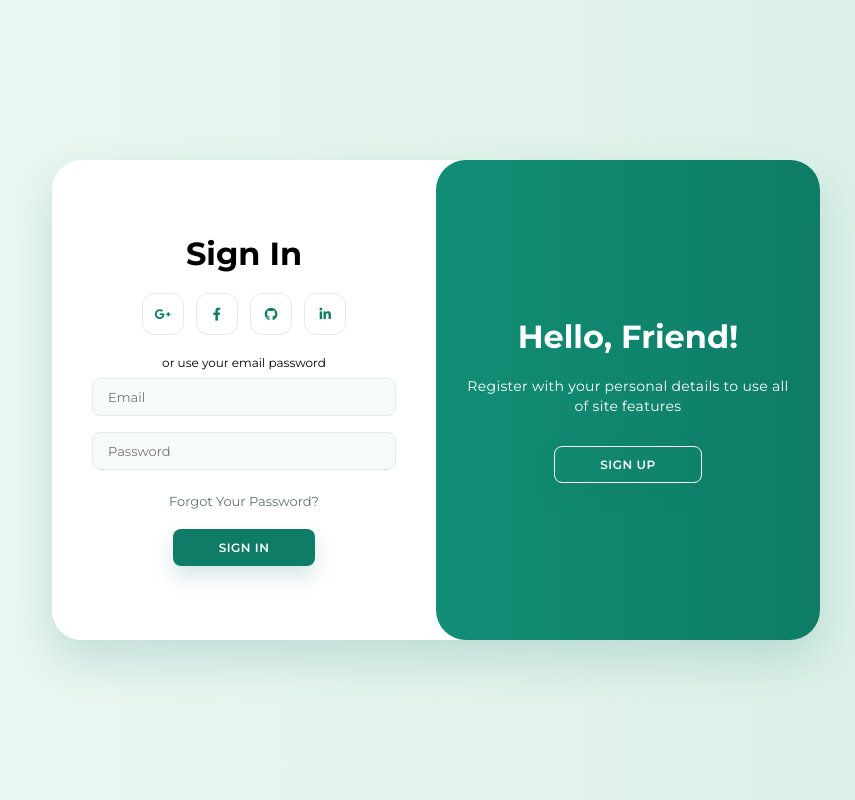
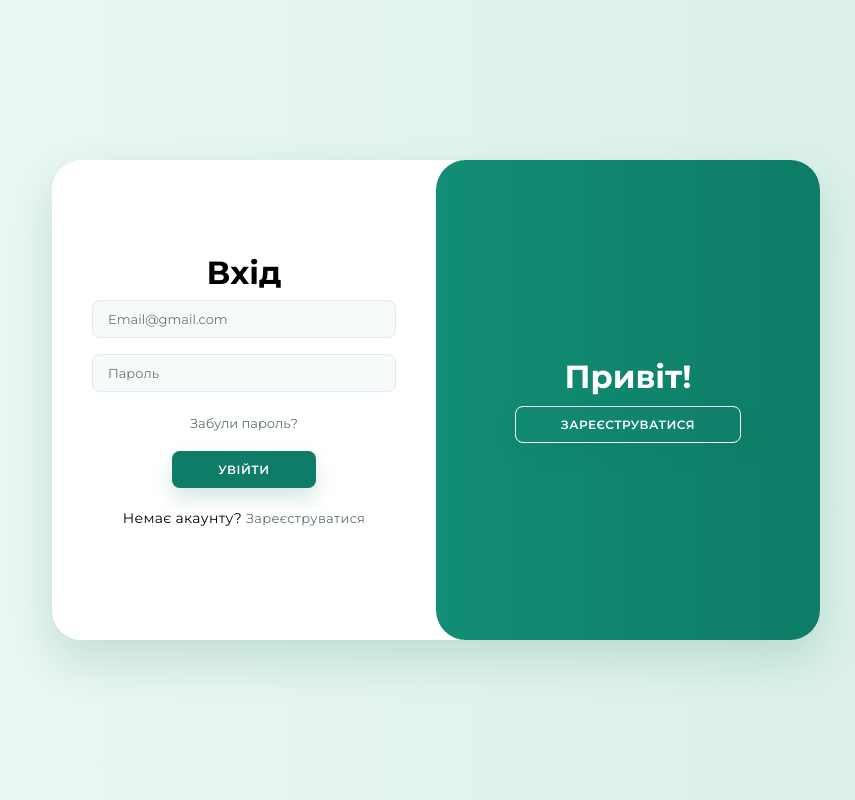
Before and after one commit to olegperetyatko014-gif/chystodim, a website: page login.html in a window 1280 px wide. Shown: the whole page, without its empty margins (204-1059 px from the left). Drawn offline with nearby package versions, Linux system fonts and the light colour scheme.

Commit message:
Update login.html to support Ukrainian language

```diff
--- a/login.html
+++ b/login.html
@@ -1,16 +1,13 @@
 <!DOCTYPE html>
-<html lang="en">
+<html lang="uk">
 
 <head>
     <meta charset="UTF-8">
     <meta name="viewport" content="width=device-width, initial-scale=1.0">
 
-    <link rel="stylesheet"
-        href="https://cdnjs.cloudflare.com/ajax/libs/font-awesome/6.4.2/css/all.min.css">
-
     <link rel="stylesheet" href="login.css">
 
-    <title>Modern Login Page</title>
+    <title>Вхід</title>
 </head>
 
 <body>
@@ -18,48 +15,38 @@
 <div class="container" id="container">
 
     <div class="form-container sign-up">
-        <form id="signupForm">
+        <form id="signupForm" novalidate>
 
-            <h1>Create Account</h1>
-
-            <div class="social-icons">
-                <a href="#" class="icon"><i class="fa-brands fa-google-plus-g"></i></a>
-                <a href="#" class="icon"><i class="fa-brands fa-facebook-f"></i></a>
-                <a href="#" class="icon"><i class="fa-brands fa-github"></i></a>
-                <a href="#" class="icon"><i class="fa-brands fa-linkedin-in"></i></a>
-            </div>
-
-            <span>or use your email for registration</span>
+            <h1>Створити акаунт</h1>
 
             <input type="text" id="signupName" placeholder="Ім'я">
-<input type="email" id="signupEmail" placeholder="Email">
+<input type="email" id="signupEmail" placeholder="Email@gmail.com">
 <input type="password" id="signupPassword" placeholder="Пароль">
 
-            <button type="submit">Sign Up</button>
+            <div class="form-message" id="signupMessage"></div>
+
+            <button type="submit">Зареєструватися</button>
+
+            <p class="mobile-toggle">Вже є акаунт? <a href="#" id="showLogin">Увійти</a></p>
 
         </form>
     </div>
 
     <div class="form-container sign-in">
-        <form id="loginForm">
+        <form id="loginForm" novalidate>
 
-            <h1>Sign In</h1>
+            <h1>Вхід</h1>
 
-            <div class="social-icons">
-                <a href="#" class="icon"><i class="fa-brands fa-google-plus-g"></i></a>
-                <a href="#" class="icon"><i class="fa-brands fa-facebook-f"></i></a>
-                <a href="#" class="icon"><i class="fa-brands fa-github"></i></a>
-                <a href="#" class="icon"><i class="fa-brands fa-linkedin-in"></i></a>
-            </div>
+            <input type="email" id="loginEmail" placeholder="Email@gmail.com">
+<input type="password" id="loginPassword" placeholder="Пароль">
 
-            <span>or use your email password</span>
+            <div class="form-message" id="loginMessage"></div>
 
-            <input type="email" id="loginEmail" placeholder="Email">
-<input type="password" id="loginPassword" placeholder="Password">
+            <a href="#" id="forgotPasswordBtn">Забули пароль?</a>
 
-            <a href="#">Forgot Your Password?</a>
+            <button type="submit">Увійти</button>
 
-            <button type="submit">Sign In</button>
+            <p class="mobile-toggle">Немає акаунту? <a href="#" id="showRegister">Зареєструватися</a></p>
 
         </form>
     </div>
@@ -69,15 +56,13 @@
         <div class="toggle">
 
             <div class="toggle-panel toggle-left">
-                <h1>Welcome Back!</h1>
-                <p>Enter your personal details to use all of site features</p>
-                <button class="hidden" id="login">Sign In</button>
+                <h1>З поверненням!</h1>
+                <button class="hidden" id="login">Увійти</button>
             </div>
 
             <div class="toggle-panel toggle-right">
-                <h1>Hello, Friend!</h1>
-                <p>Register with your personal details to use all of site features</p>
-                <button class="hidden" id="register">Sign Up</button>
+                <h1>Привіт!</h1>
+                <button class="hidden" id="register">Зареєструватися</button>
             </div>
 
         </div>
```
